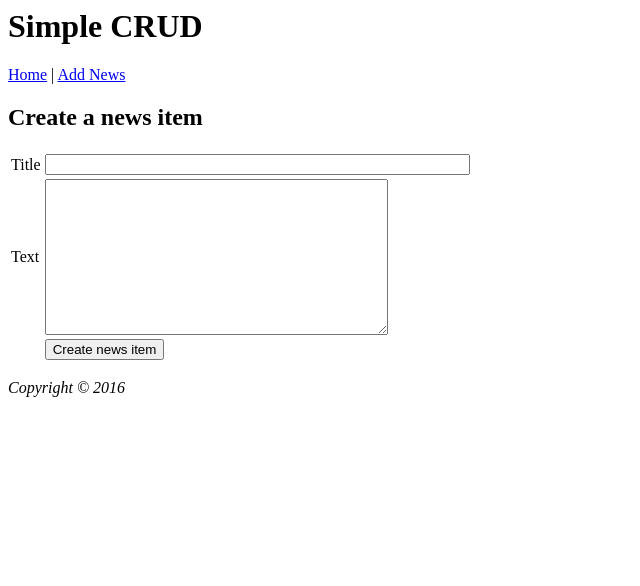
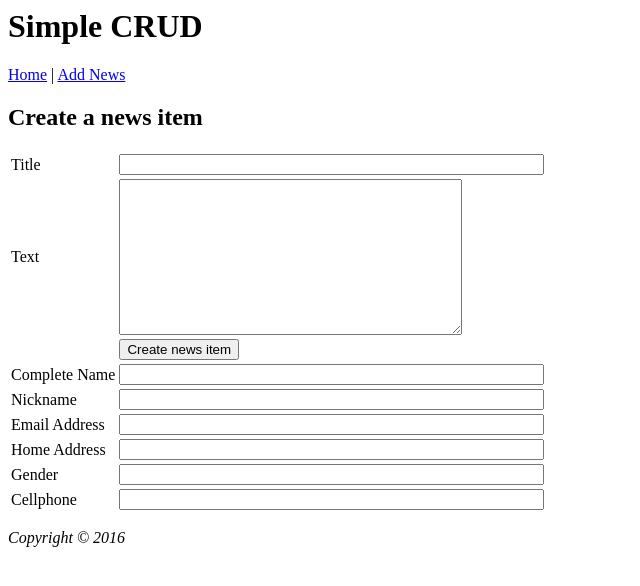
Before and after one commit to deletezz/apc-webprog-ecsit-nmdiaz, a CodeIgniter app: page /database/index.php/news/create in a window 1280 px wide. Shown: the top 586 px of the page, without its empty margins (0-640 px from the left). Run offline with CodeIgniter, Linux system fonts and the light colour scheme.

Commit message:
edited create.php

```diff
--- a/webprog/CodeIgniter/application/views/news/create.php
+++ b/webprog/CodeIgniter/application/views/news/create.php
@@ -16,5 +16,29 @@
             <td></td>
             <td><input type="submit" name="submit" value="Create news item" /></td>
         </tr>
+		<tr>
+            <td><label for="title">Complete Name</label></td>
+            <td><input type="input" name="title" size="50" /></td>
+        </tr>
+		<tr>
+            <td><label for="title">Nickname</label></td>
+            <td><input type="input" name="title" size="50" /></td>
+        </tr>
+		<tr>
+            <td><label for="title">Email Address</label></td>
+            <td><input type="input" name="title" size="50" /></td>
+        </tr>
+		<tr>
+            <td><label for="title">Home Address</label></td>
+            <td><input type="input" name="title" size="50" /></td>
+        </tr>
+		<tr>
+            <td><label for="title">Gender</label></td>
+            <td><input type="input" name="title" size="50" /></td>
+        </tr>
+		<tr>
+            <td><label for="title">Cellphone</label></td>
+            <td><input type="input" name="title" size="50" /></td>
+        </tr>
     </table>
 </form>
```
